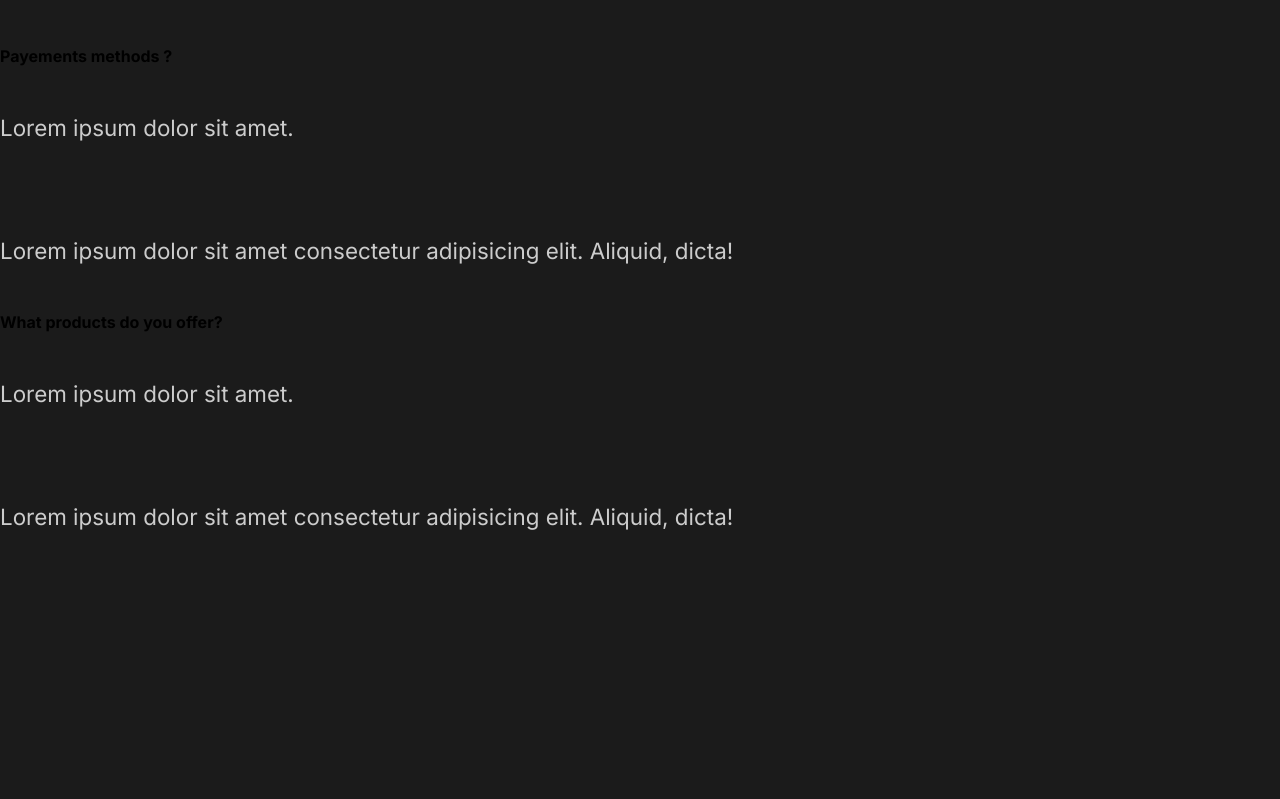
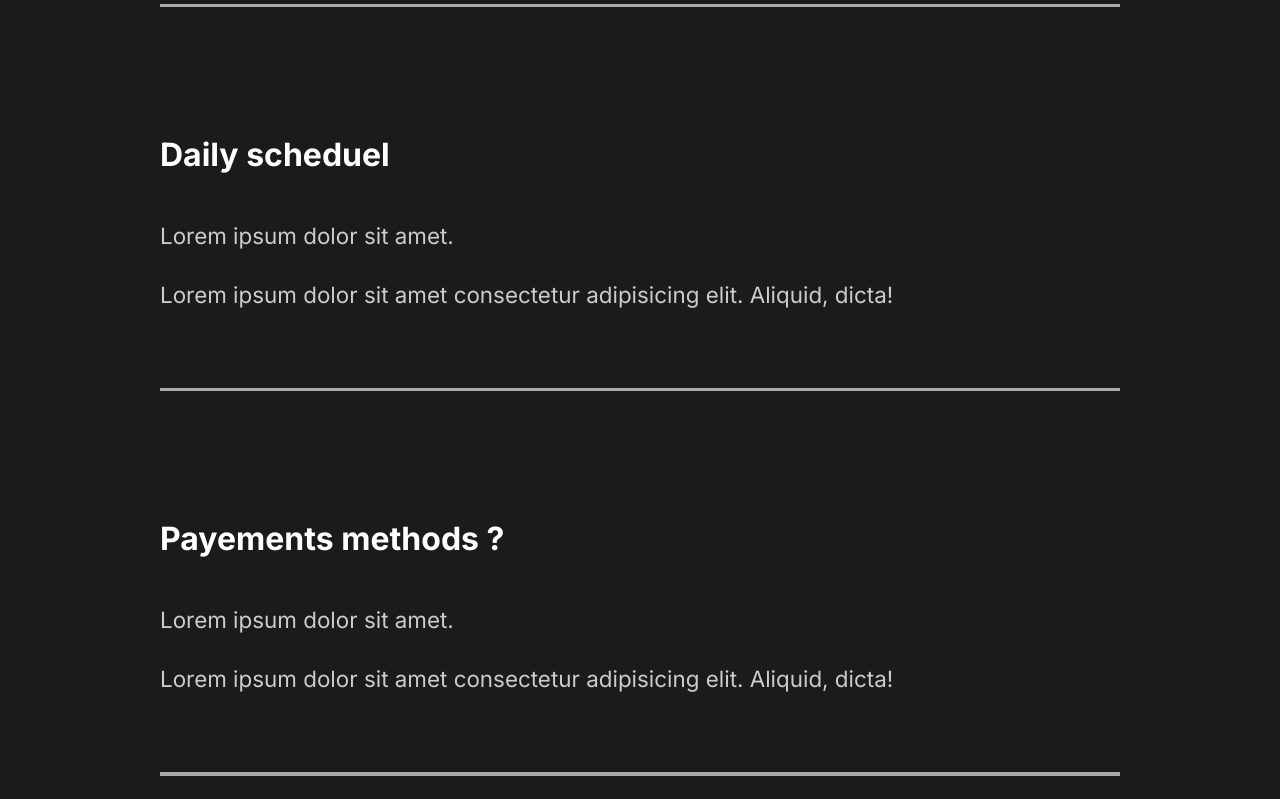
Before and after one commit to Enz000/portfolio-DevEd, a React (Create React App) app: page / in a window 1280 px wide. Shown: the part 2581-3380 px from the top of the page. Before the commit the page ends 3159 px from the top, so only its background shows below. Built offline with nearby package versions, Linux system fonts and the light colour scheme.

Commit message:
7. Faq Styled components

```diff
--- a/src/components/FaqSection.js
+++ b/src/components/FaqSection.js
@@ -1,8 +1,10 @@
 import React from "react";
+import styled from "styled-components";
+import { About } from "../styles";
 
 const FaqSection = () => {
   return (
-    <div className="faq">
+    <Faq>
       <h2>
         Any Questions <span>FAQ</span>
       </h2>
@@ -15,6 +17,7 @@
             dicta!
           </p>
         </div>
+        <div className="faq-line"></div>
       </div>
       <div className="question">
         <h4>Daily scheduel</h4>
@@ -25,6 +28,7 @@
             dicta!
           </p>
         </div>
+        <div className="faq-line"></div>
       </div>
       <div className="question">
         <h4>Payements methods ?</h4>
@@ -35,6 +39,7 @@
             dicta!
           </p>
         </div>
+        <div className="faq-line"></div>
       </div>
       <div className="question">
         <h4>What products do you offer?</h4>
@@ -45,9 +50,37 @@
             dicta!
           </p>
         </div>
+        <div className="faq-line"></div>
       </div>
-    </div>
+    </Faq>
   );
 };
 
+const Faq = styled(About)`
+  display: block;
+  span {
+    display: block;
+  }
+  h2 {
+    padding-bottom: 2rem;
+    font-weight: lighter;
+  }
+  .faq-line {
+    background: #cccc;
+    height: 0.2rem;
+    margin: 2rem 0rem;
+    width: 100%;
+  }
+  .question {
+    padding: 3rem 0rem;
+    cursor: pointer;
+  }
+  .answer {
+    padding: 2rem 0rem;
+    p {
+      padding: 1rem 0rem;
+    }
+  }
+`;
+
 export default FaqSection;
--- a/src/components/GlobalStyle.js
+++ b/src/components/GlobalStyle.js
@@ -37,6 +37,7 @@
     }
     h4{
         font-weight: bold;
+        font-size: 2rem;
     }
     span{
         font-weight: bold;
--- a/src/components/ServicesSection.js
+++ b/src/components/ServicesSection.js
@@ -5,7 +5,7 @@
 import teamwork from "../img/teamwork.svg";
 import home2 from "../img/home2.png";
 import styled from "styled-components";
-import { About, Description, Image, Hide } from "../styles";
+import { About, Description, Image } from "../styles";
 
 const ServicesSection = () => {
   return (
```
Also changed, not shown: 1 other file (tests, documents, lock files or other folders).
